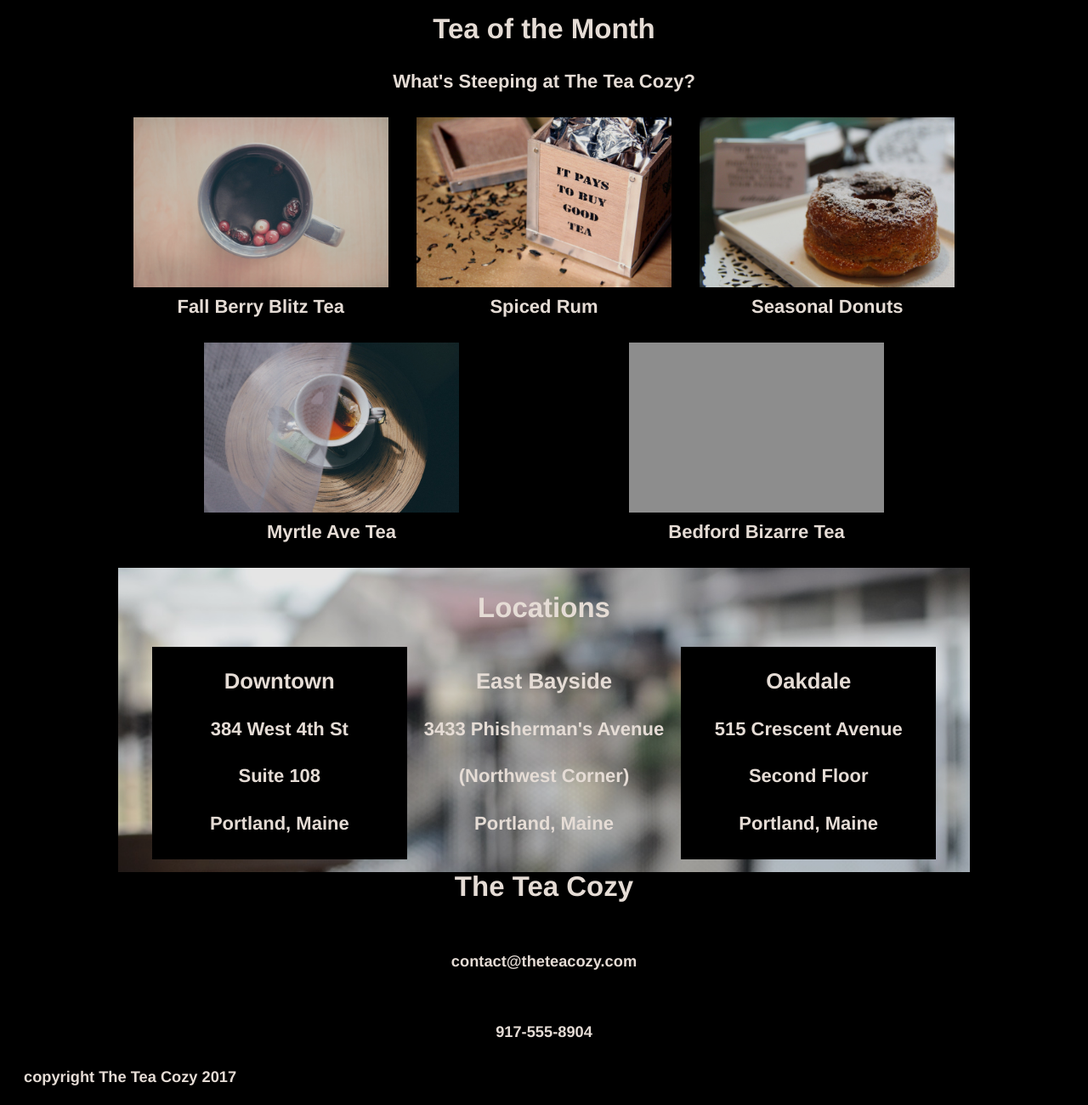
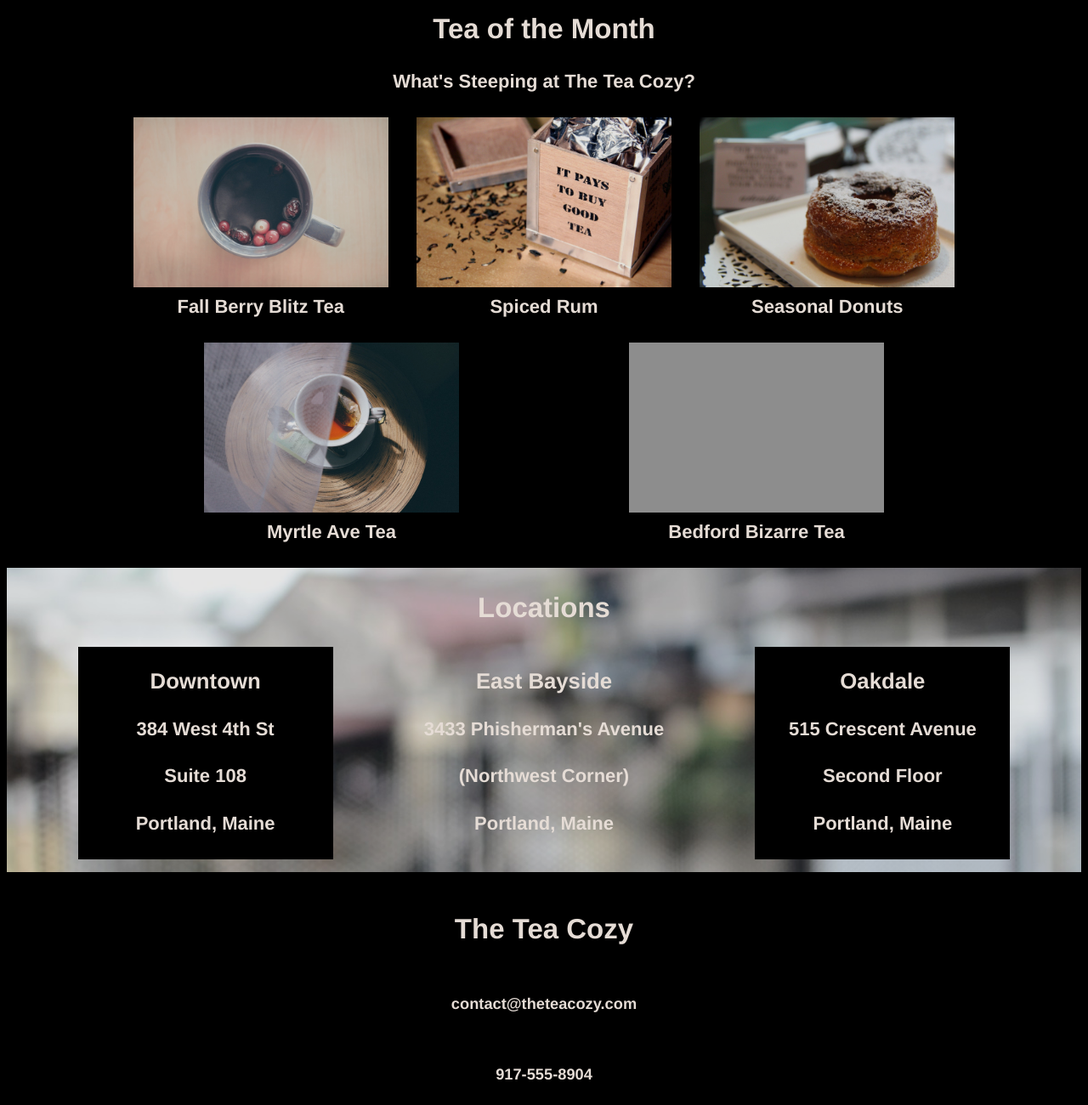
Before and after one commit to Dgcox8585/teacozy, a plain HTML site: page index.html in a window 1280 px wide. Shown: the part 720-2020 px from the top of the page at 85% size. Drawn offline with Linux system fonts and the light colour scheme; grey boxes are pictures that could not be loaded.

Commit message:
changes 2

```diff
--- a/Resources/CSS/style.css
+++ b/Resources/CSS/style.css
@@ -37,7 +37,6 @@ a {
 /* Body */
 
 .container {
-  display: flex;
   width: 100%;
   flex-wrap: wrap;
   justify-content: center;
@@ -64,6 +63,7 @@ a {
   width: 1200px;
   height: 700px;
   align-items: center;
+  margin: 0 auto;
 }
 
 .text {
@@ -76,7 +76,6 @@ a {
 
 .featured .section {
   width: 1000px;
-  margin-top: 150px;
   justify-content: space-between;
   flex-wrap: wrap;
   align-items: center;
@@ -88,6 +87,7 @@ a {
   justify-content: space-around;
   align-content: center;
   width: 1000px;
+  margin: 0 auto;
 }
 
 .types h4 {
@@ -182,6 +182,7 @@ a {
   align-items: center;
   justify-content: center;
   flex-direction: column;
+  margin-top: 50px;
 }
 
 .copyright {
```
